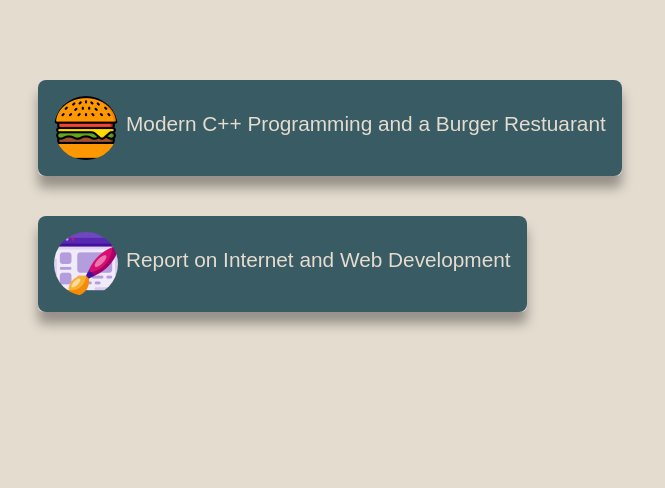
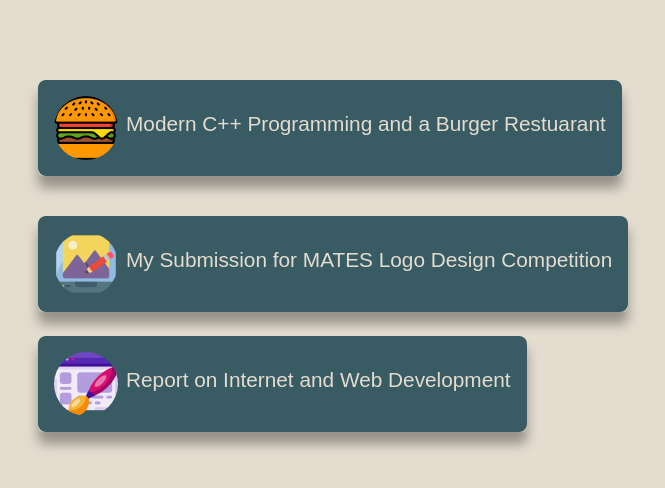
Before and after one commit to Aakash-mishra2/Portfolio, a React (Create React App) app: page /articles in a window 1280 px wide. Shown: the top 488 px of the page, without its empty margins (58-723 px from the left). Built offline with nearby package versions, Linux system fonts and the light colour scheme; a web font is replaced by a local one.

Commit message:
"changes"

```diff
--- a/src/Articles/Articles.js
+++ b/src/Articles/Articles.js
@@ -11,6 +11,12 @@ export default function Articles() {
             linkTo: 'https://medium.com/@aakash281/modern-c-programming-and-a-burger-restaurant-9ebb7514e164'
         },
         {
+            id: 'a5',
+            name: 'My Submission for MATES Logo Design Competition',
+            icon: logo,
+            linkTo: 'https://www.dropbox.com/s/ikf9211jqujxy7e/MAIT-LOGO.png?dl=0'
+        },
+        {
             id: 'a6',
             name: 'Report on Internet and Web Development',
             icon: wbd,
```
